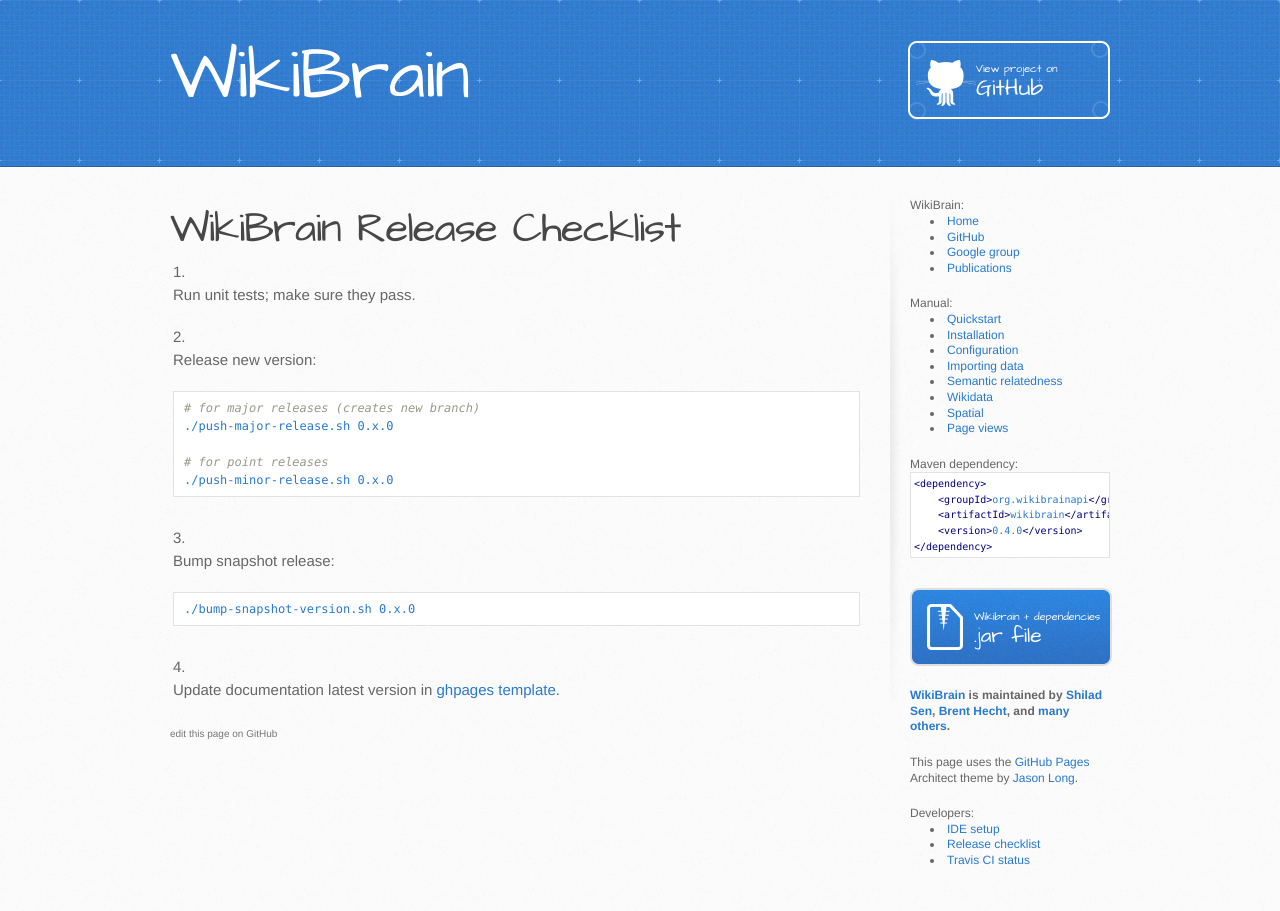
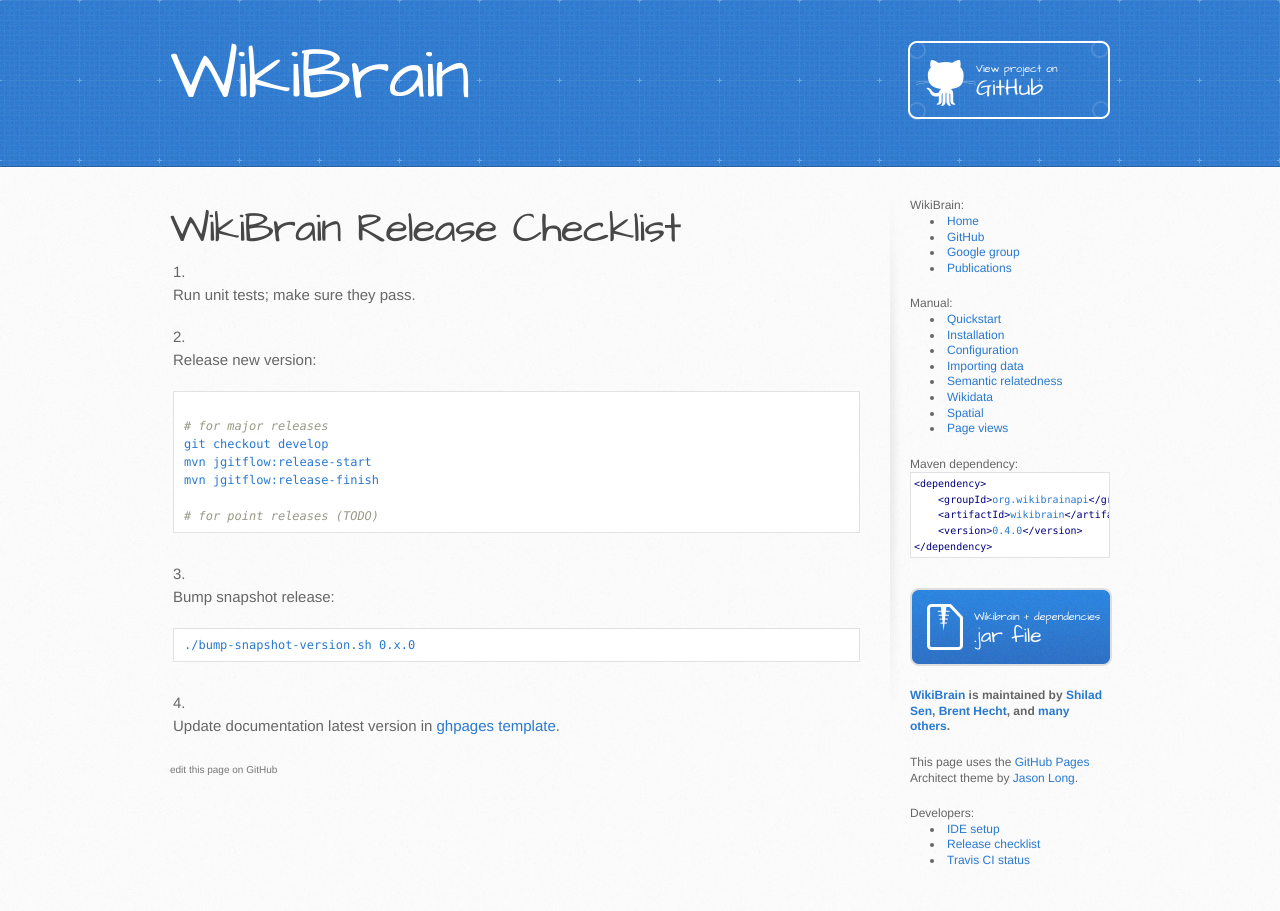
Before and after one commit to shilad/wikibrain, a Jekyll site: the page built from dev/release.md, in a window 1280 px wide. Built offline with Jekyll 4.4.1, drawn with Linux system fonts in a browser that asks for light colours; nearby versions of some CDN libraries; Markdown is read by kramdown in place of the engine named in the settings.

Commit message:
Update release.md

````diff
--- a/dev/release.md
+++ b/dev/release.md
@@ -9,11 +9,13 @@
  2. Release new version:
 
     ```bash
-    # for major releases (creates new branch)
-    ./push-major-release.sh 0.x.0
 
-    # for point releases
-    ./push-minor-release.sh 0.x.0
+    # for major releases
+    git checkout develop
+    mvn jgitflow:release-start
+    mvn jgitflow:release-finish
+
+    # for point releases (TODO)
     ```
 
  3. Bump snapshot release:
````
